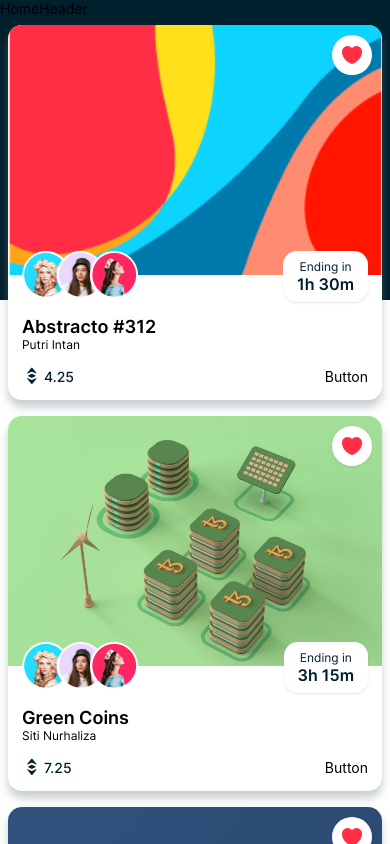
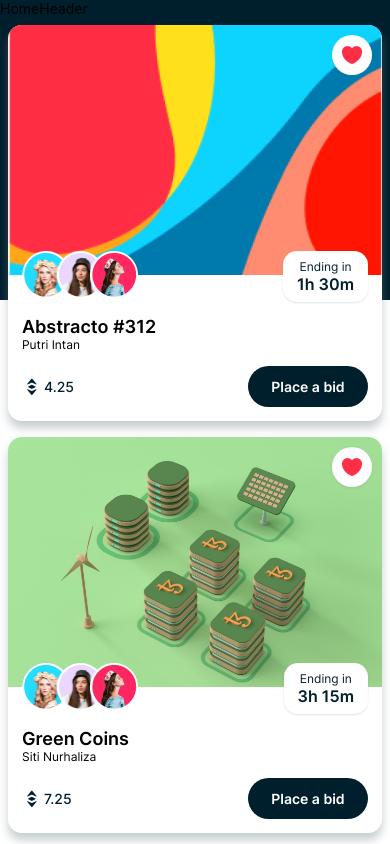
Before and after one commit to rchang0501/marketplace-mobile, a React Native app: screen /Home in a window 390 px wide. Shown: the top 844 px of the page. Built offline with nearby package versions, Linux system fonts and the light colour scheme.

Commit message:
configured RectButton component in Button.js

```diff
--- a/components/Button.js
+++ b/components/Button.js
@@ -27,10 +27,26 @@
   );
 };
 
-export const RectButton = () => {
+export const RectButton = ({minWidth, fontSize, handlePress, ...props}) => {
   return (
-    <View>
-      <Text>Button</Text>
-    </View>
+    <TouchableOpacity
+      style={{
+        backgroundColor: COLORS.primary,
+        borderRadius: SIZES.extraLarge,
+        minWidth:minWidth,
+        padding:SIZES.small,
+        ...props,
+      }}
+      onPress={handlePress}
+    >
+      <Text style ={{
+          fontFamily:FONTS.semiBold,
+          fontSize:fontSize,
+          color:COLORS.white,
+          textAlign:'center'
+      }} >
+          Place a bid
+      </Text>
+    </TouchableOpacity>
   );
 };
--- a/components/ProductCard.js
+++ b/components/ProductCard.js
@@ -57,7 +57,11 @@
           }}
         >
           <Price price={data.price} />
-          <RectButton />
+          <RectButton
+            minWidth={120}
+            fontSize={SIZES.font}
+            handlePress={() => navigation.navigate("Details", { data })}
+          />
         </View>
       </View>
     </View>
```
